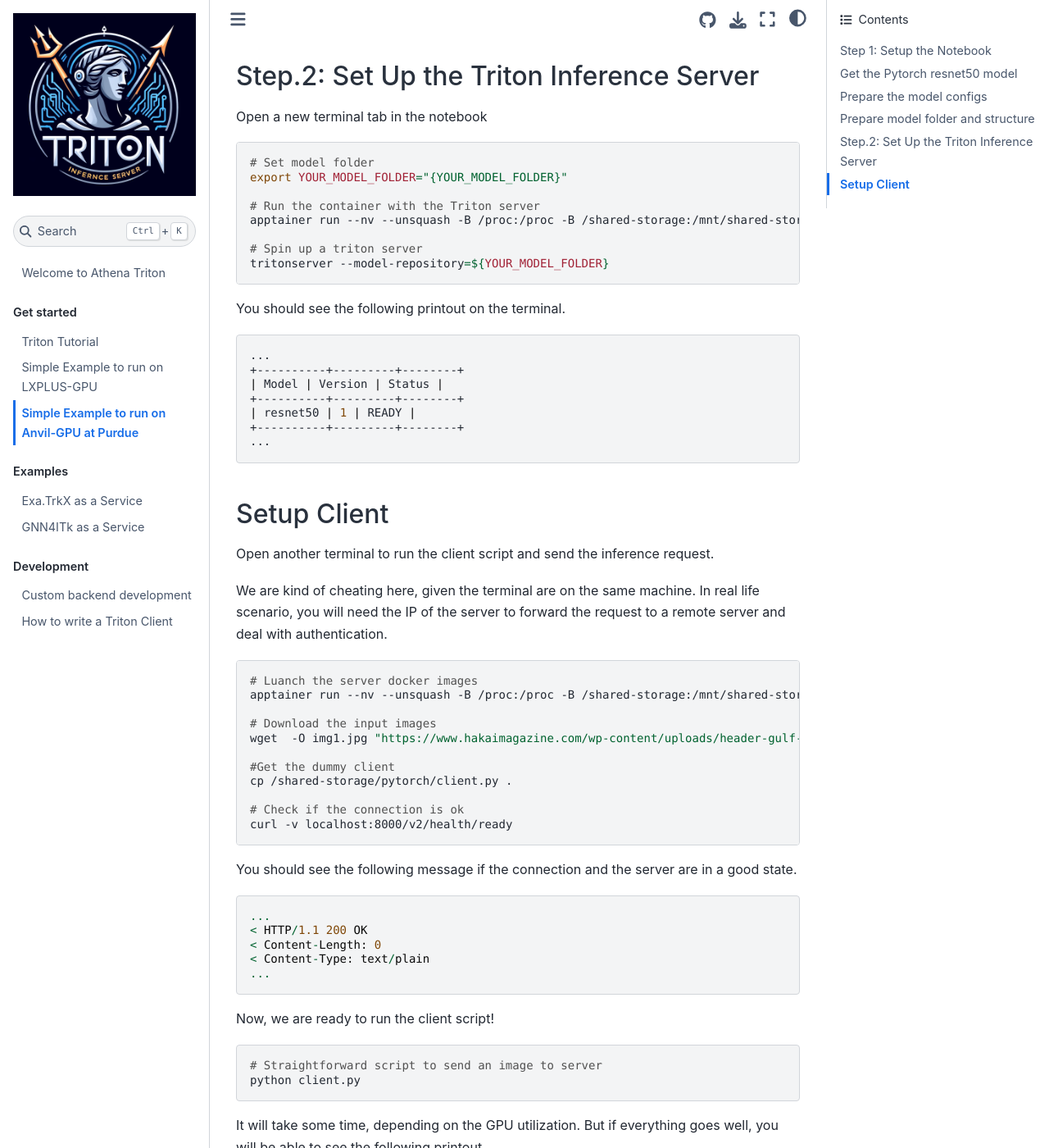
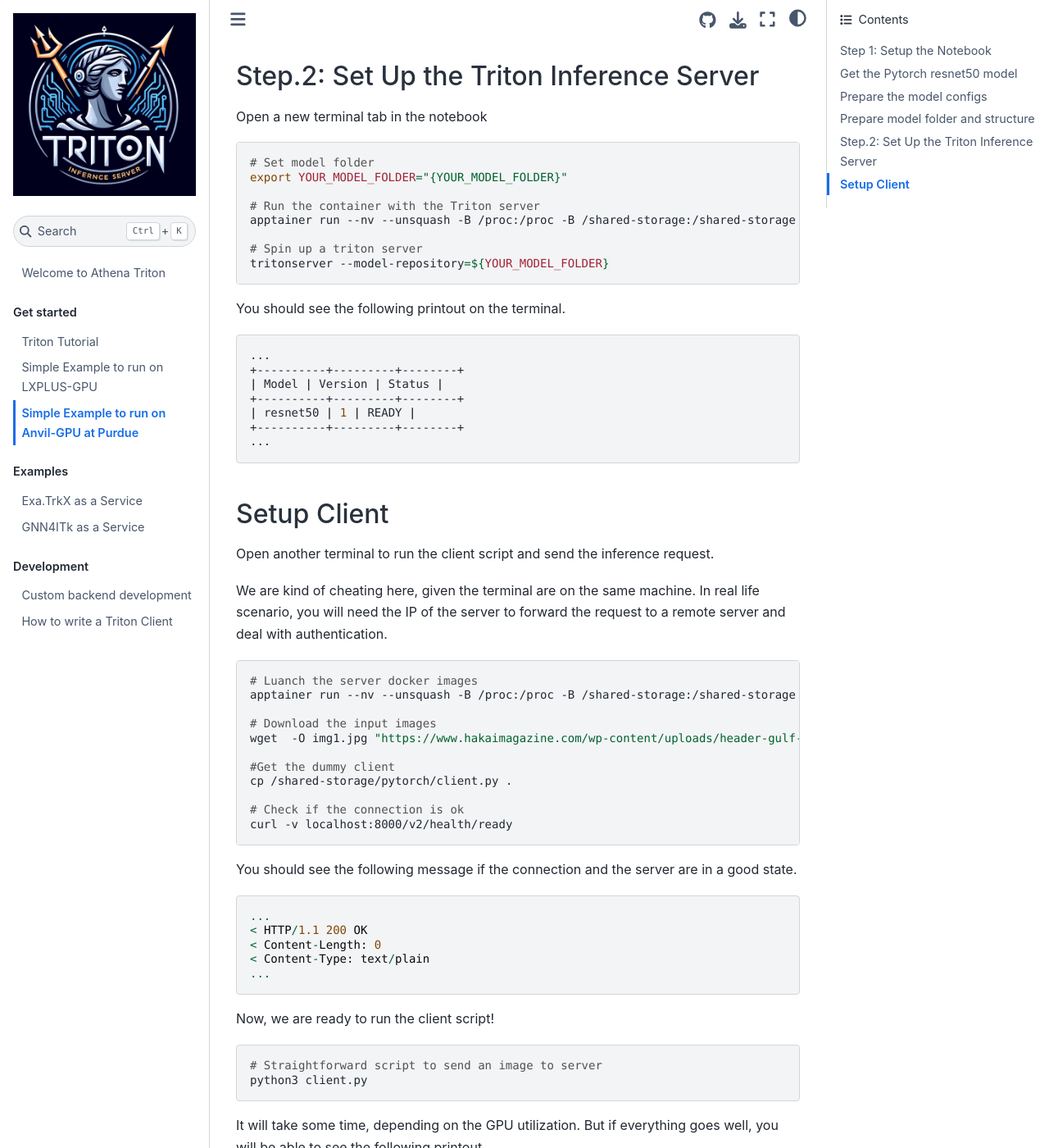
Before and after one commit to hrzhao76/AthenaTriton, a Jupyter Book: the page built from book/triton-AnvilGPU.md, in a window 1280 px wide and 1400 px high, scrolled down 1727 px. Shown: the whole window at 82% size. Built offline with Jupyter Book 1.0.4 settings and Sphinx 7.4.7 and the Sphinx Book theme 1.1.4, drawn with Linux system fonts in a browser that asks for light colours.

Commit message:
Fix mont point

````diff
--- a/book/triton-AnvilGPU.md
+++ b/book/triton-AnvilGPU.md
@@ -88,7 +88,7 @@
 export YOUR_MODEL_FOLDER="{YOUR_MODEL_FOLDER}"
 
 # Run the container with the Triton server
-apptainer run --nv --unsquash -B /proc:/proc -B /shared-storage:/mnt/shared-storage /images/tritonserver:24.09-py3
+apptainer run --nv --unsquash -B /proc:/proc -B /shared-storage:/shared-storage /images/tritonserver:24.09-py3
 
 # Spin up a triton server
 tritonserver --model-repository=${YOUR_MODEL_FOLDER}
@@ -118,7 +118,7 @@
 
 ```bash
 # Luanch the server docker images
-apptainer run --nv --unsquash -B /proc:/proc -B /shared-storage:/mnt/shared-storage /images/tritonserver-tutorial:24.08-py3
+apptainer run --nv --unsquash -B /proc:/proc -B /shared-storage:/shared-storage /images/tritonserver-tutorial:24.08-py3
 
 # Download the input images
 wget  -O img1.jpg "https://www.hakaimagazine.com/wp-content/uploads/header-gulf-birds.jpg"
@@ -145,7 +145,7 @@
 
 ```bash
 # Straightforward script to send an image to server
-python client.py
+python3 client.py
 ```
 
 It will take some time, depending on the GPU utilization. But if everything goes well, you will be able to see the following printout.
````
